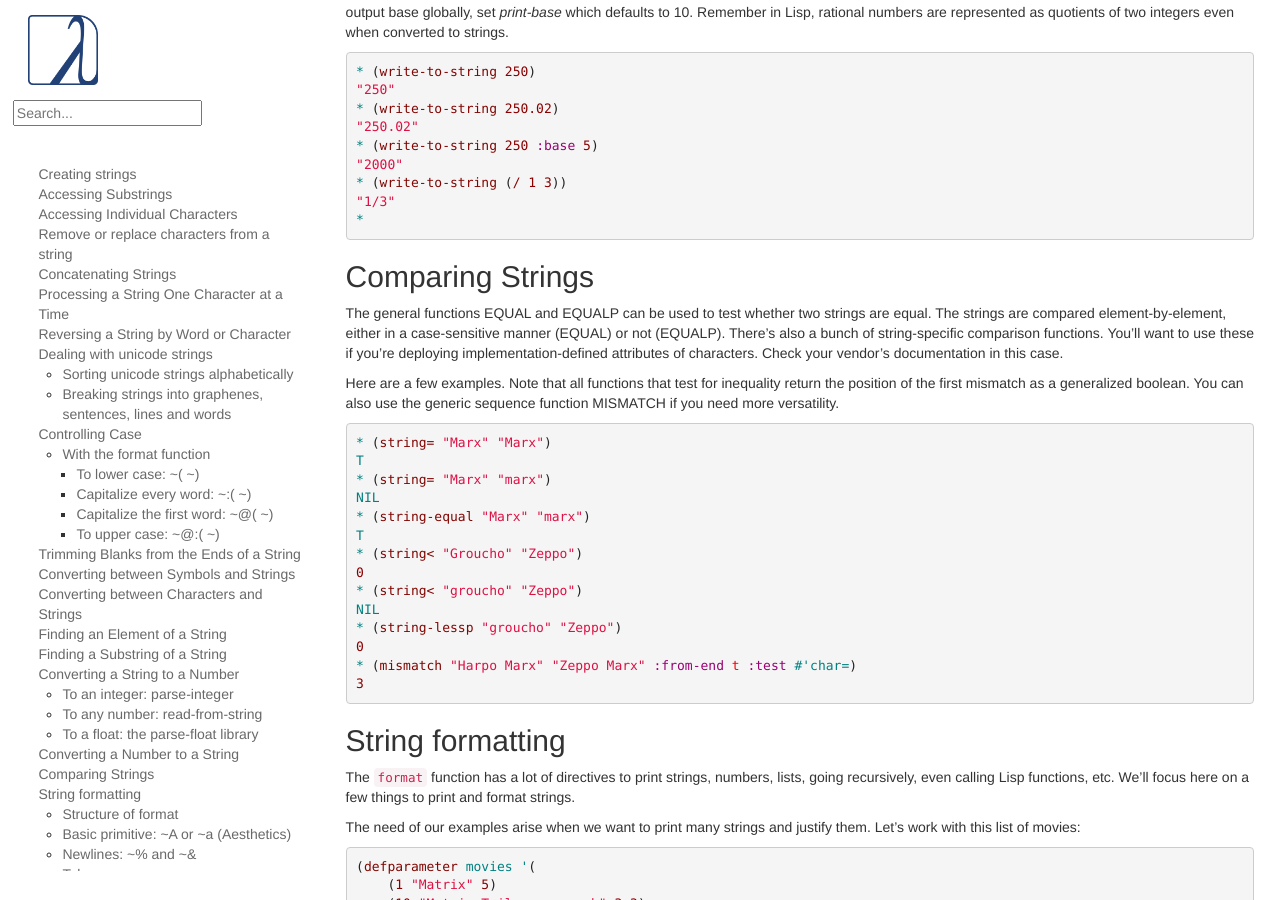
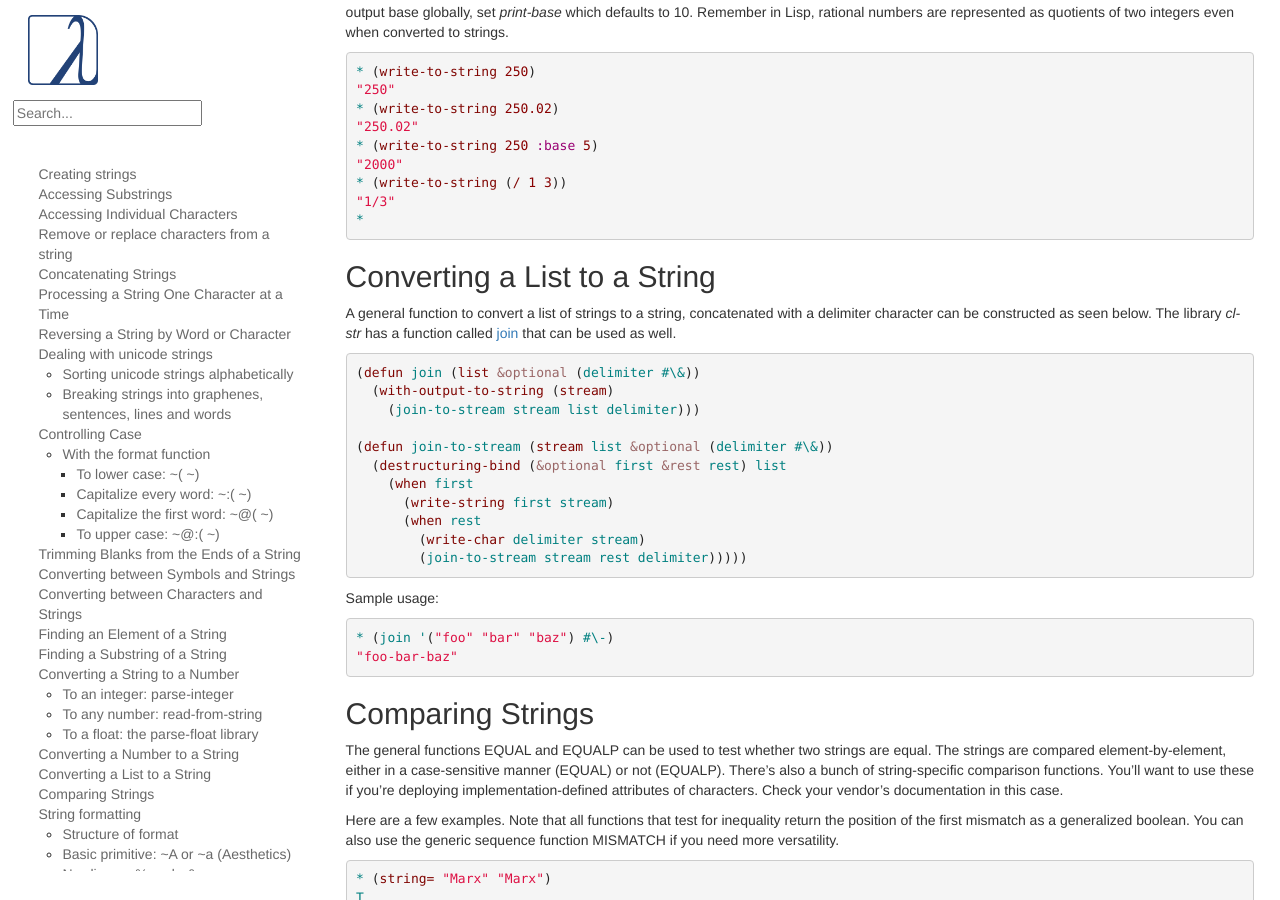
Before and after one commit to LispCookbook/cl-cookbook, a Jekyll site: the page built from strings.md, in a window 1280 px wide and 900 px high, scrolled down 13000 px. Built offline with Jekyll 4.4.1, drawn with Linux system fonts in a browser that asks for light colours.

Commit message:
Add example on how to join list of strings

```diff
--- a/strings.md
+++ b/strings.md
@@ -829,6 +829,31 @@ represented as quotients of two integers even when converted to strings.
 *
 ~~~
 
+## Converting a List to a String
+
+A general function to convert a list of strings to a string, concatenated with a delimiter character can be constructed as seen below. The library *cl-str* has a function called [join](https://github.com/vindarel/cl-str#join-separator-list-of-strings) that can be used as well.
+
+~~~lisp
+(defun join (list &optional (delimiter #\&))
+  (with-output-to-string (stream)
+    (join-to-stream stream list delimiter)))
+
+(defun join-to-stream (stream list &optional (delimiter #\&))
+  (destructuring-bind (&optional first &rest rest) list
+    (when first
+      (write-string first stream)
+      (when rest
+        (write-char delimiter stream)
+        (join-to-stream stream rest delimiter)))))
+~~~
+
+Sample usage:
+
+~~~lisp
+* (join '("foo" "bar" "baz") #\-)
+"foo-bar-baz"
+~~~
+
 ## Comparing Strings
 
 The general functions EQUAL and EQUALP can be used to test whether two strings
```
